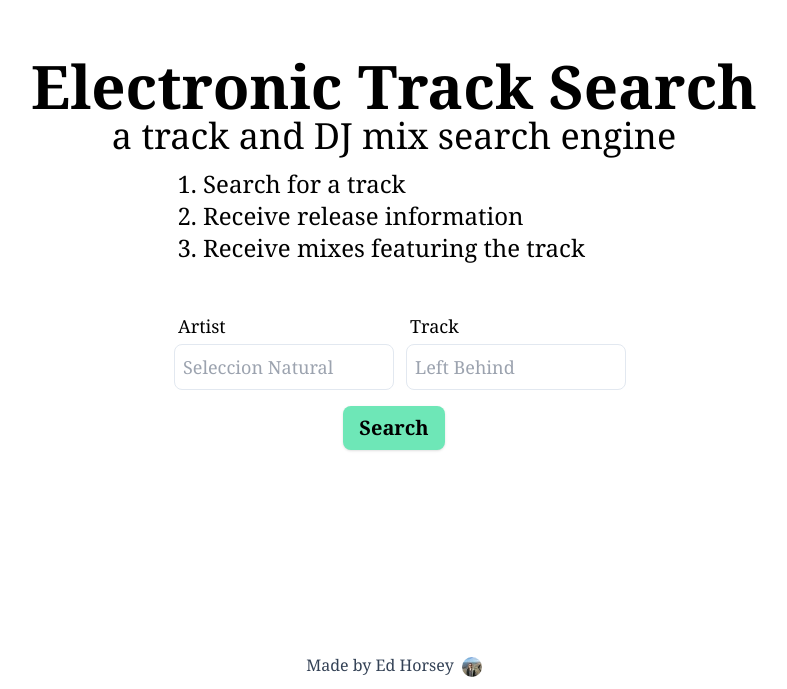
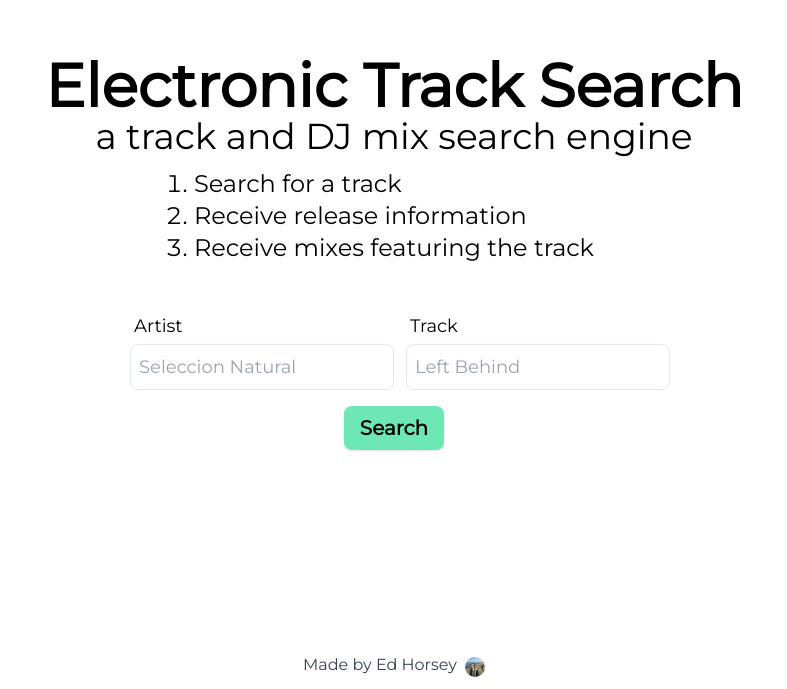
Before and after one commit to edwardhorsey/electronic-track-search, a Next.js app: page / in a window 1280 px wide. Shown: the part 111-800 px from the top of the page, without its empty margins (246-1033 px from the left). Built offline with nearby package versions, Linux system fonts and the light colour scheme.

Commit message:
Add new font (Montserrat)

```diff
--- /dev/null
+++ b/src/components/Footer.tsx
@@ -0,0 +1,19 @@
+import Image from 'next/image';
+
+const Footer = () => (
+    <footer className="flex items-center justify-center w-full h-10 md:h-12">
+        <a
+            className="flex items-center justify-center text-slate-700 text-sm md:text-base"
+            href="https://github.com/edwardhorsey/ets"
+            target="_blank"
+            rel="noopener noreferrer"
+        >
+            Made by Ed Horsey
+            <span className="ml-2 mt-1">
+                <Image className="rounded-full" src="/58594573.jpeg" alt="Ned" width={20} height={20} />
+            </span>
+        </a>
+    </footer>
+);
+
+export default Footer;
--- /dev/null
+++ b/src/pages/_document.tsx
@@ -0,0 +1,22 @@
+import { Html, Head, Main, NextScript } from 'next/document';
+
+export default function Document() {
+    return (
+        <Html>
+            <Head>
+                <link
+                    rel="preload"
+                    as="font"
+                    href="/fonts/Montserrat-Regular.woff2"
+                    type="font/woff2"
+                    crossOrigin="anonymous"
+                />
+                <link rel="icon" href="/favicon.ico" />
+            </Head>
+            <body>
+                <Main />
+                <NextScript />
+            </body>
+        </Html>
+    );
+}
--- a/src/pages/index.tsx
+++ b/src/pages/index.tsx
@@ -1,10 +1,10 @@
 import Head from 'next/head';
-import Image from 'next/image';
 import { useRouter } from 'next/router';
 import Title from '../components/Title';
 import SearchForm from '../components/SearchForm';
 import { FieldValues } from 'react-hook-form';
 import MetaData from '../components/MetaData';
+import Footer from '../components/Footer';
 
 export default function Home(): JSX.Element {
     const router = useRouter();
@@ -19,7 +19,6 @@ export default function Home(): JSX.Element {
         <div className="flex flex-col items-center justify-center min-h-screen">
             <Head>
                 <title>Electronic Track Search</title>
-                <link rel="icon" href="/favicon.ico" />
                 <MetaData />
             </Head>
 
@@ -28,19 +27,7 @@ export default function Home(): JSX.Element {
                 <SearchForm onSubmit={onSubmit} />
             </main>
 
-            <footer className="flex items-center justify-center w-full h-10 md:h-12">
-                <a
-                    className="flex items-center justify-center text-slate-700 text-sm md:text-base"
-                    href="https://github.com/edwardhorsey/ets"
-                    target="_blank"
-                    rel="noopener noreferrer"
-                >
-                    Made by Ed Horsey
-                    <span className="ml-2 mt-1">
-                        <Image className="rounded-full" src="/58594573.jpeg" alt="Ned" width={20} height={20} />
-                    </span>
-                </a>
-            </footer>
+            <Footer />
         </div>
     );
 }
--- a/src/styles/globals.css
+++ b/src/styles/globals.css
@@ -1,3 +1,11 @@
 @import 'tailwindcss/base';
 @import 'tailwindcss/components';
 @import 'tailwindcss/utilities';
+
+@font-face {
+    font-family: Montserrat;
+    src: url(/fonts/Montserrat-Regular.woff2), url(/fonts/Montserrat-Regular.woff);
+    font-weight: normal;
+    font-style: normal;
+    font-display: swap;
+}
--- a/tailwind.config.js
+++ b/tailwind.config.js
@@ -3,7 +3,7 @@ module.exports = {
     theme: {
         extend: {
             fontFamily: {
-                sans: ['Cochin', 'Georgia', 'Times', 'Times New Roman'],
+                sans: ['Montserrat', 'ui-sans-serif', 'system-ui'],
             },
             minHeight: {
                 700: '700px',
```
Also changed, not shown: public/fonts/Montserrat-Regular.woff (added), public/fonts/Montserrat-Regular.woff2 (added).
